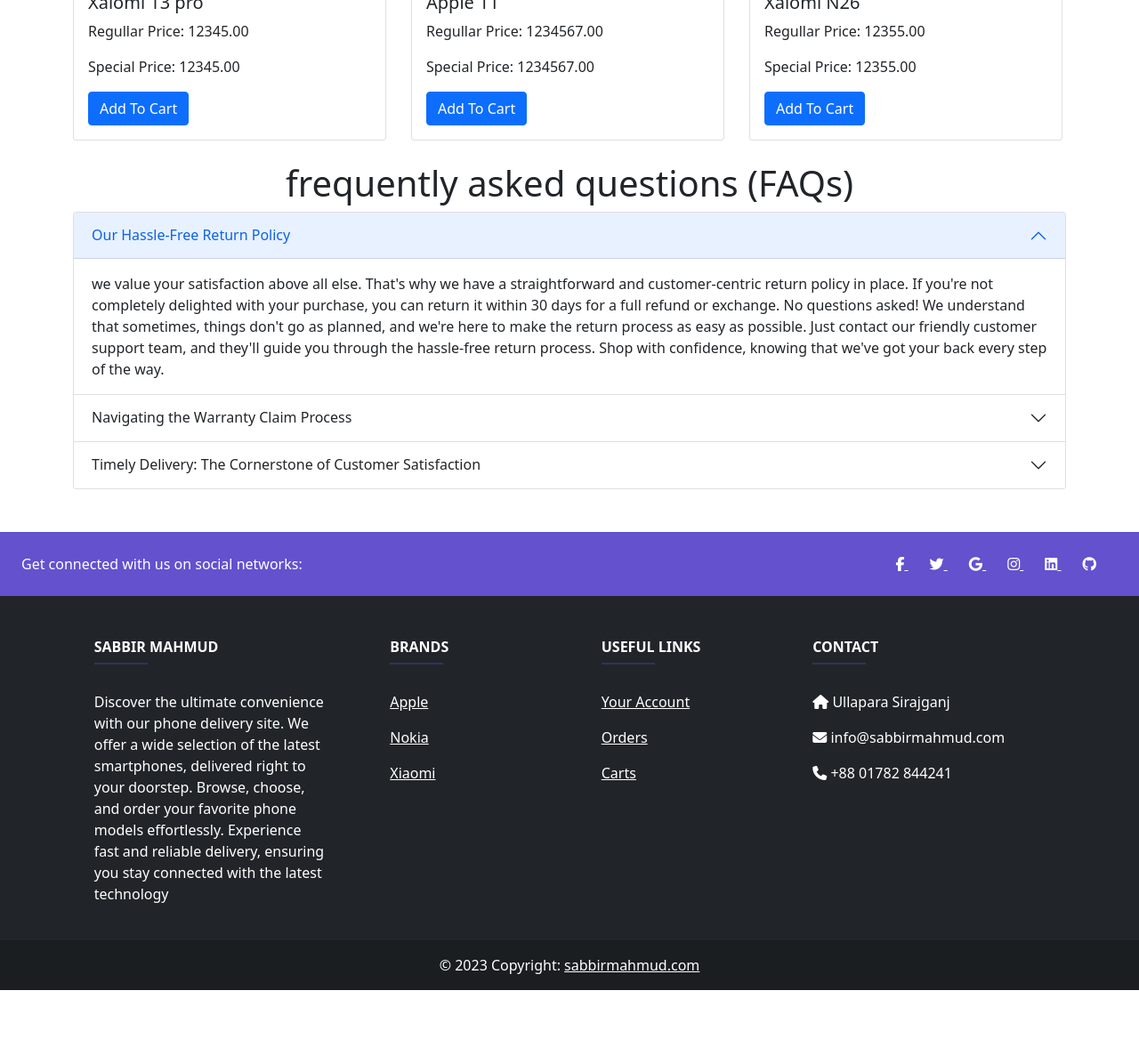
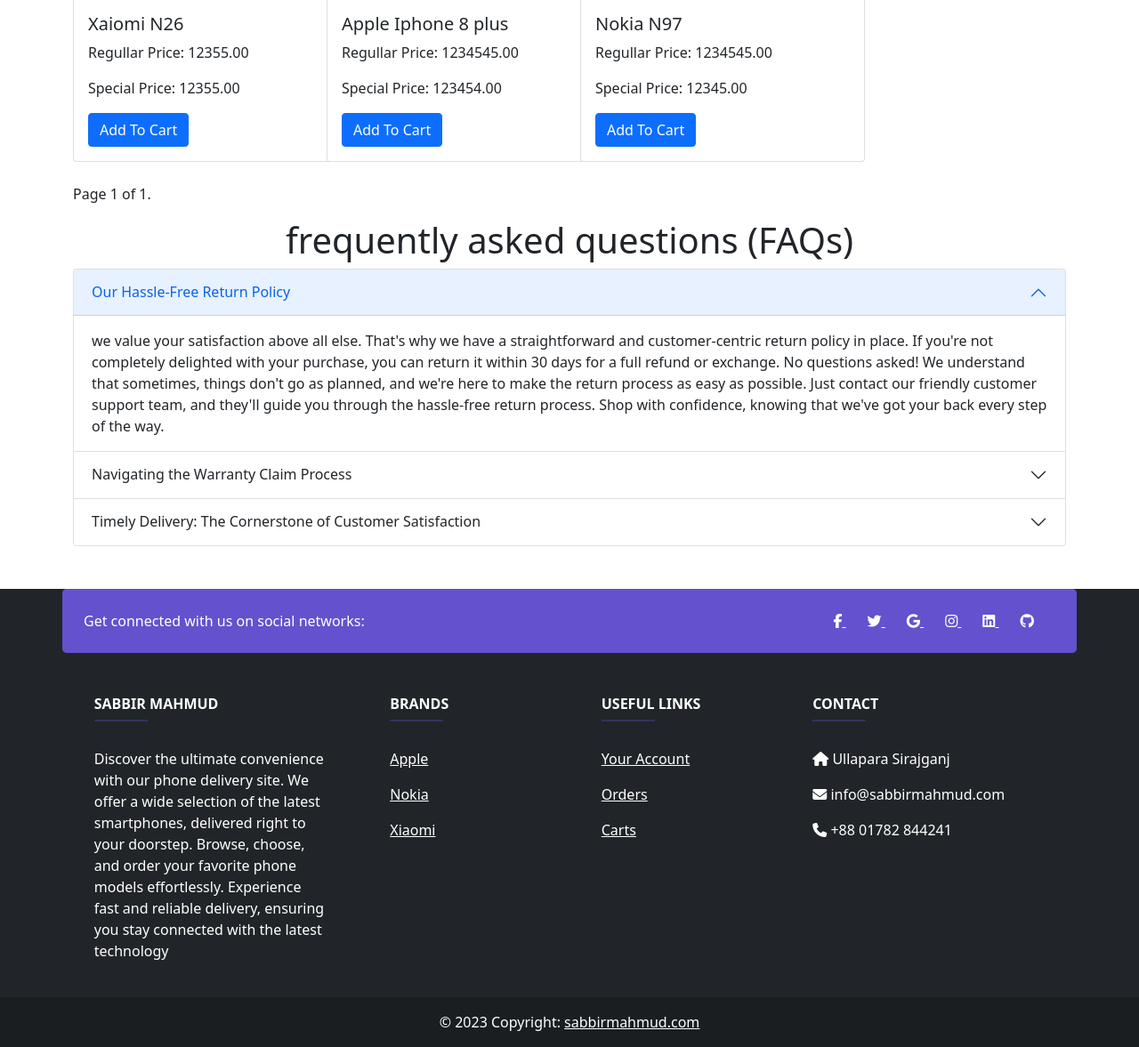
Before and after one commit to sabbir-mahmud/phone-shop, a Django app: page / in a window 1280 px wide. Shown: the part 1098-2275 px from the top of the page at 89% size. Before the commit the page ends 2211 px from the top, so only its background shows below. Run offline with Django 4.2, Linux system fonts and the light colour scheme; a user stored in the database is signed in; data comes from the database, SQL or seed files in the repository; both versions use the stored data as it was after the commit; some libraries are stand-ins or nearby versions.

Commit message:
Errors resolved

```diff
--- a/apps/shop/context_processor.py
+++ b/apps/shop/context_processor.py
@@ -4,5 +4,6 @@
 def carts(request):
     count = 0
     if Cart.objects.all().exists():
-        count = Cart.objects.filter(user_id=request.user).count()
+        count = Cart.objects.filter(user_id=request.user).count(
+        ) if request.user.is_authenticated else 0
     return {"count": count}
--- a/apps/shop/templates/shop/home.html
+++ b/apps/shop/templates/shop/home.html
@@ -7,8 +7,8 @@
 
   <div class="row mt-4 mb-4">
     {% for phone in phones %}
-    <div class="col-4">
-      <div class="card" style="width: 22rem;">
+    <div class="col-3 mt-2">
+      <div class="card" style="width: 20rem;">
         <div style="height: 200px; overflow: hidden;">
           <img style="width: 100%;height: 100%;" src="{{ phone.dp.url }}" class="card-img-top" alt="...">
         </div>
@@ -22,6 +22,23 @@
     </div>
     {% endfor %}
   </div>
+  <div class="pagination">
+    <span class="step-links">
+      {% if phones.has_previous %}
+        <a href="?page=1">&laquo; first</a>
+        <a href="?page={{ phones.previous_page_number }}">previous</a>
+      {% endif %}
+
+      <span class="current">
+        Page {{ phones.number }} of {{ phones.paginator.num_pages }}.
+      </span>
+
+      {% if phones.has_next %}
+        <a href="?page={{ phones.next_page_number }}">next</a>
+        <a href="?page={{ phones.paginator.num_pages }}">last &raquo;</a>
+      {% endif %}
+    </span>
+  </div>
 
   <div class="my-3">
     <h1 class="my-1 text-center">frequently asked questions (FAQs)</h1>
--- a/apps/shop/views.py
+++ b/apps/shop/views.py
@@ -3,7 +3,7 @@
 
 import stripe
 from django.contrib.auth import get_user_model
-from django.core.paginator import Paginator
+from django.core.paginator import EmptyPage, PageNotAnInteger, Paginator
 from django.db.models import Q
 from django.shortcuts import redirect, render
 from django.views import View
@@ -19,7 +19,27 @@
 
 class Home(View):
     def get(self, request):
-        phones = Phone.objects.all().order_by("-id")[:9]
+        brand = request.GET.get('brand')
+        min_price = request.GET.get('min_price')
+        max_price = request.GET.get('max_price')
+        phone_list = Phone.objects.all().order_by("-id")
+
+        # if brand:
+        #     phone_list = phone_list.filter(brand_name__icontains=brand)
+        # if min_price:
+        #     phone_list = phone_list.filter(price__gte=min_price)
+        # if max_price:
+        #     phone_list = phone_list.filter(price__lte=max_price)
+
+        page = request.GET.get('page', 1)
+        paginator = Paginator(phone_list, 12)
+
+        try:
+            phones = paginator.page(page)
+        except PageNotAnInteger:
+            phones = paginator.page(1)
+        except EmptyPage:
+            phones = paginator.page(paginator.num_pages)
 
         context = {
             "phones": phones
--- a/templates/base.html
+++ b/templates/base.html
@@ -68,7 +68,7 @@
 
   <footer class="text-center text-lg-start bg-dark text-white mt-5">
     <!-- Section: Social media -->
-    <section class="d-flex justify-content-between p-4" style="background-color: #6351ce">
+    <section class="container d-flex justify-content-between p-4 rounded-3" style="background-color: #6351ce">
       <!-- Left -->
       <div class="me-5">
         <span>Get connected with us on social networks:</span>
```
Also changed, not shown: db.sqlite3, media/shop/gallery/F22E366A-50BE-413E-B362-C79175BB9F05_1_105_c.jpeg (added), media/shop/gallery/F22E366A-50BE-413E-B362-C79175BB9F05_1_105_c_smRPF3x.jpeg (added), media/shop/gallery/IMG_0162.jpg (added), media/shop/gallery/annegret-kammer-sGptUDSrMVU-unsplash.jpg (added), media/shop/gallery/peakpx.jpg (added), 3 other files.
